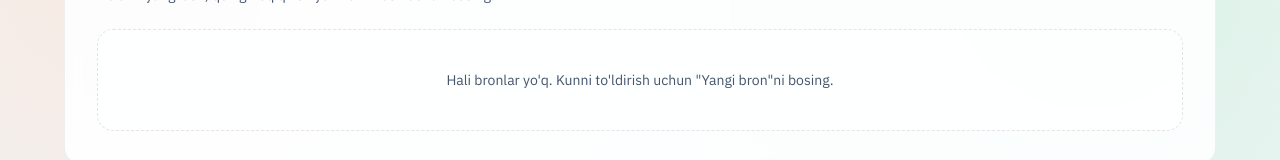
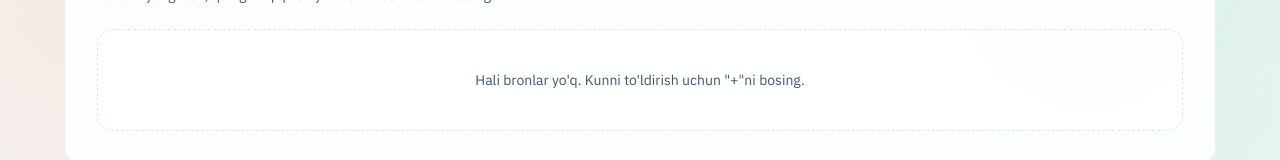
Before and after one commit to farrux13x/show-bron, a Vue app: page /today in a window 1280 px wide. Shown: the part 183-343 px from the top of the page. Built offline with nearby package versions, Linux system fonts and the light colour scheme.

Commit message:
refactor: simplify translation usage in TodayAppointments and comment out unused AppButton in ClientsPage

```diff
--- a/src/features/today-appointments/TodayAppointments.vue
+++ b/src/features/today-appointments/TodayAppointments.vue
@@ -11,7 +11,7 @@
       class="rounded-2xl border border-dashed border-fog bg-white/70 px-6 py-10 text-center"
     >
       <p class="text-sm text-slate-600">
-        {{ t('today.empty', { action: t('actions.newBooking') }) }}
+        {{ t('today.empty', { action: '+' }) }}
       </p>
     </div>
   </div>
--- a/src/pages/clients/ClientsPage.vue
+++ b/src/pages/clients/ClientsPage.vue
@@ -5,9 +5,9 @@
         <p class="label">{{ t('clients.label') }}</p>
         <h2 class="font-display text-2xl">{{ t('clients.title') }}</h2>
       </div>
-      <AppButton to="/appointments/new">
+      <!-- <AppButton to="/appointments/new">
         {{ t('actions.newBooking') }}
-      </AppButton>
+      </AppButton> -->
     </div>
 
     <ClientsList />
@@ -17,7 +17,7 @@
 <script setup lang="ts">
 import { useI18n } from 'vue-i18n';
 import ClientsList from '@/features/clients-list/ClientsList.vue';
-import AppButton from '@/shared/ui/AppButton.vue';
+// import AppButton from '@/shared/ui/AppButton.vue';
 
 const { t } = useI18n();
 </script>
```
